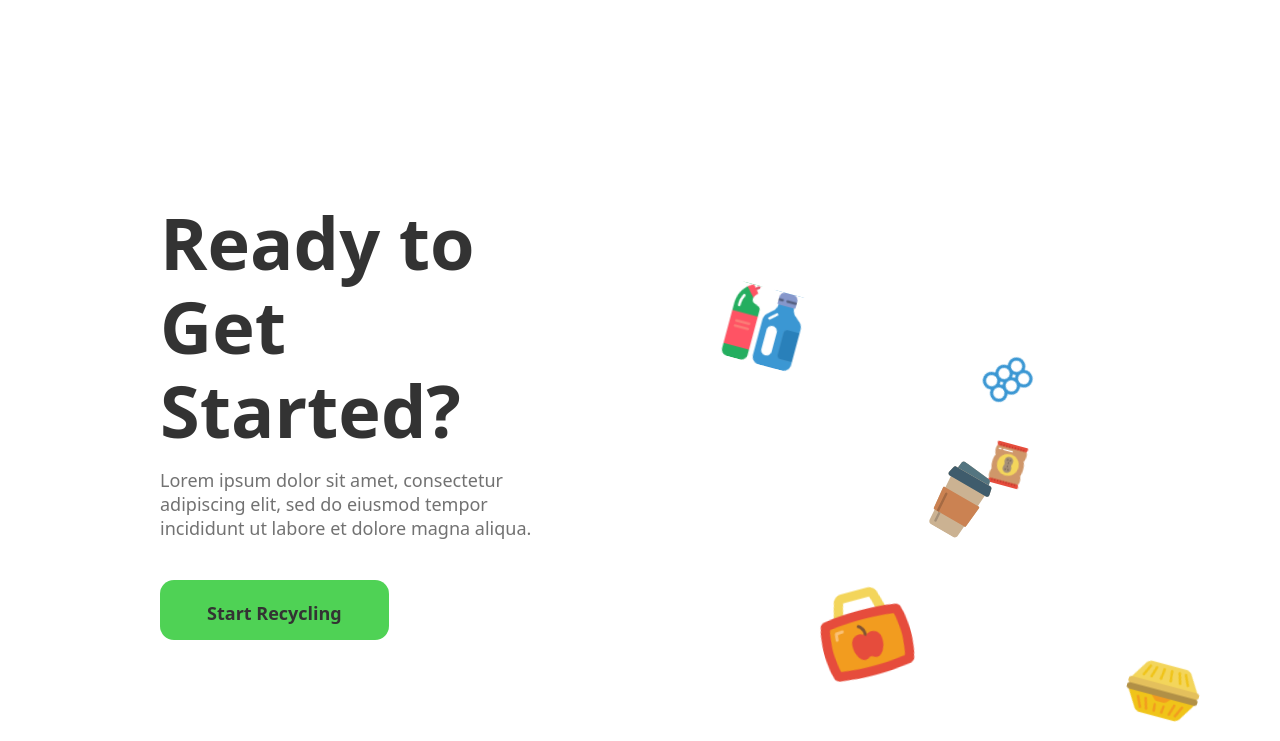
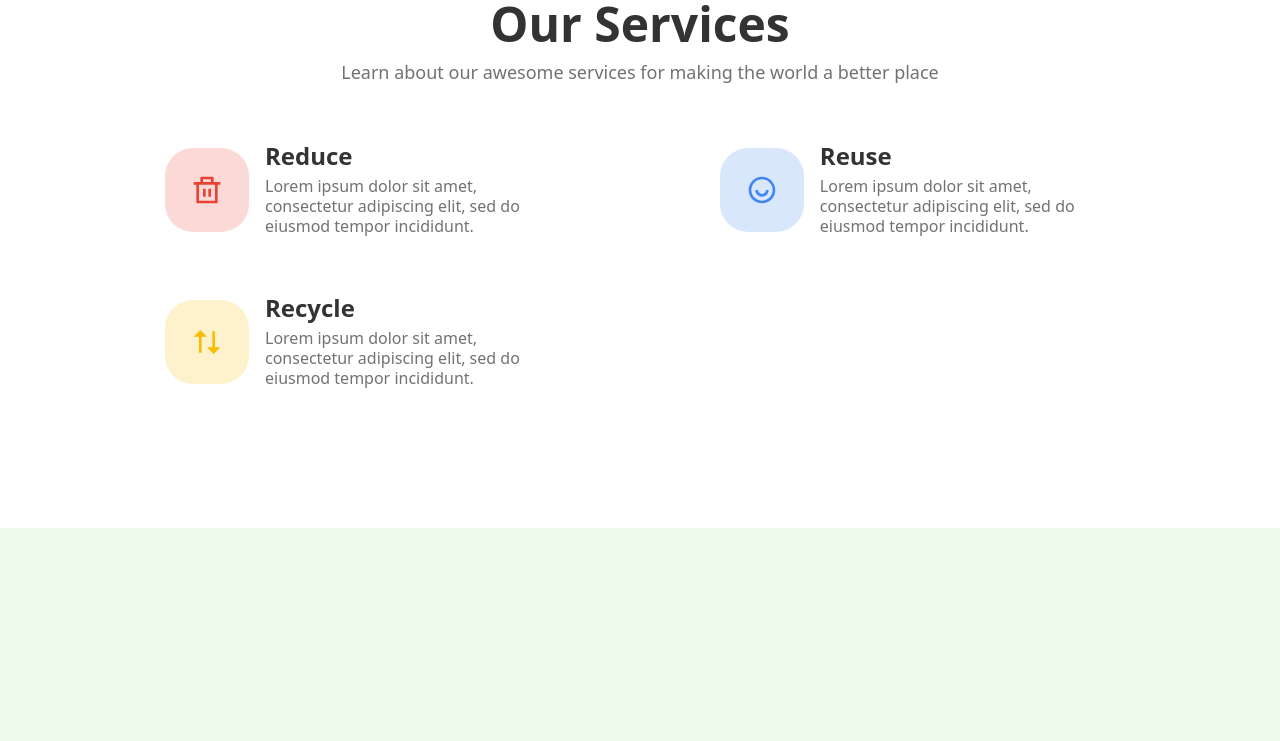
Before and after one commit to rahulrajdahal/Recyclr, a React (Vite) app: page / in a window 1280 px wide. Shown: the top 741 px of the page. Built offline with nearby package versions, Linux system fonts and the light colour scheme.

Commit message:
build: our services

```diff
--- a/src/App.tsx
+++ b/src/App.tsx
@@ -1,10 +1,62 @@
-import { Footer, FooterBanner } from "./components";
+import { ArrowUpDown, DeleteBin, UserSmile } from "./assets/icons";
+import { Footer, FooterBanner, IconContainer } from "./components";
+
+const services = [
+  {
+    id: 1,
+    icon: DeleteBin,
+    title: "Reduce",
+    body: "Lorem ipsum dolor sit amet, consectetur adipiscing elit, sed do eiusmod tempor incididunt.",
+    className: "bg-[#ea433533]",
+  },
+  {
+    id: 2,
+    icon: UserSmile,
+    title: "Reuse",
+    body: "Lorem ipsum dolor sit amet, consectetur adipiscing elit, sed do eiusmod tempor incididunt.",
+    className: "bg-[#4285f433]",
+  },
+  {
+    id: 3,
+    icon: ArrowUpDown,
+    title: "Recycle",
+    body: "Lorem ipsum dolor sit amet, consectetur adipiscing elit, sed do eiusmod tempor incididunt.",
+    className: "bg-[#fbbc0533]",
+  },
+];
 
 export default function App() {
   return (
-    <>
+    <div className="bg-white">
+      <div className="flex mb-[8.75rem] flex-col items-center gap-[3.75rem] justify-center">
+        <span className="flex flex-col gap-3 items-center">
+          <strong className="text-[#333] text-5xl leading-[3rem] font-bold">
+            Our Services
+          </strong>
+          <p className="text-[#727272] text-lg leading-6 font-medium">
+            Learn about our awesome services for making the world a better place
+          </p>
+        </span>
+
+        <div className="grid gap-x-40 gap-y-[3.75rem] grid-cols-2 place-items-center">
+          {services.map(({ id, body, icon, title, className }) => (
+            <div key={id} className="flex gap-4 items-center">
+              <IconContainer icon={icon} className={className} />
+              <span className="flex flex-col gap-2">
+                <strong className="text-[#333] text-2xl leading-6 font-bold">
+                  {title}
+                </strong>
+                <p className="max-w-[18.4375rem] text-[#727272] text-base leading-5 font-medium">
+                  {body}
+                </p>
+              </span>
+            </div>
+          ))}
+        </div>
+      </div>
+
       <FooterBanner />
       <Footer />
-    </>
+    </div>
   );
 }
--- a/src/components/FooterBanner.tsx
+++ b/src/components/FooterBanner.tsx
@@ -16,7 +16,7 @@ import {
 
 export default function FooterBanner() {
   return (
-    <div className="px-[12.5%] flex flex-col gap-[8.16rem] pt-[12.5rem]">
+    <div className="px-[12.5%] bg-[#4fd2551a] flex flex-col gap-[8.16rem] pt-[12.5rem]">
       <div className="flex gap-[9.81rem] ">
         <div className="flex flex-col gap-10 max-w-[27.125rem] w-full">
           <span className="flex flex-col gap-4">
--- /dev/null
+++ b/src/components/IconContainer.tsx
@@ -0,0 +1,27 @@
+import { ComponentPropsWithoutRef } from "react";
+
+interface IconContainerProps extends ComponentPropsWithoutRef<"div"> {
+  icon: string;
+  imgProps?: ComponentPropsWithoutRef<"img">;
+}
+export default function IconContainer({
+  icon,
+  imgProps,
+  ...props
+}: Readonly<IconContainerProps>) {
+  return (
+    <div
+      {...props}
+      className={`rounded-[1.75rem] p-[1.62rem] ${props.className}`}
+    >
+      <img
+        {...imgProps}
+        src={icon}
+        alt={"recyclr - delete bin"}
+        width={32}
+        height={32}
+        className="w-8 h-8 text-[#EA4335]"
+      />
+    </div>
+  );
+}
--- a/src/components/index.ts
+++ b/src/components/index.ts
@@ -1,2 +1,3 @@
 export { default as Footer } from "./Footer";
 export { default as FooterBanner } from "./FooterBanner";
+export { default as IconContainer } from "./IconContainer";
```
